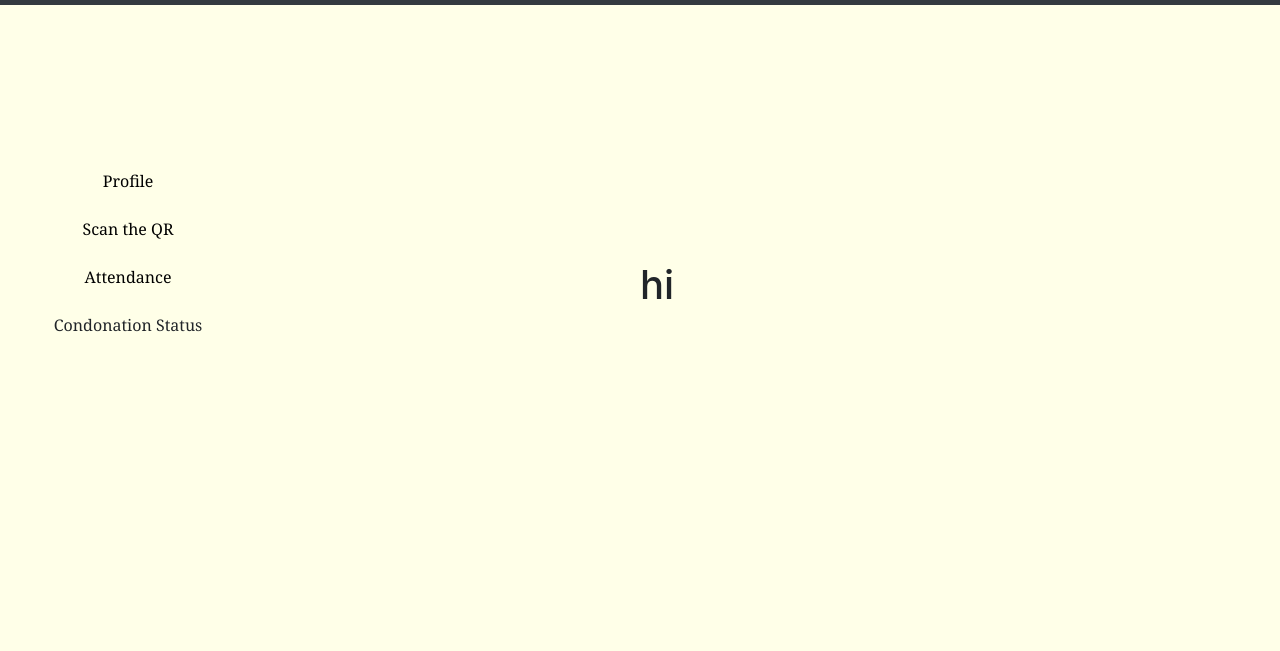
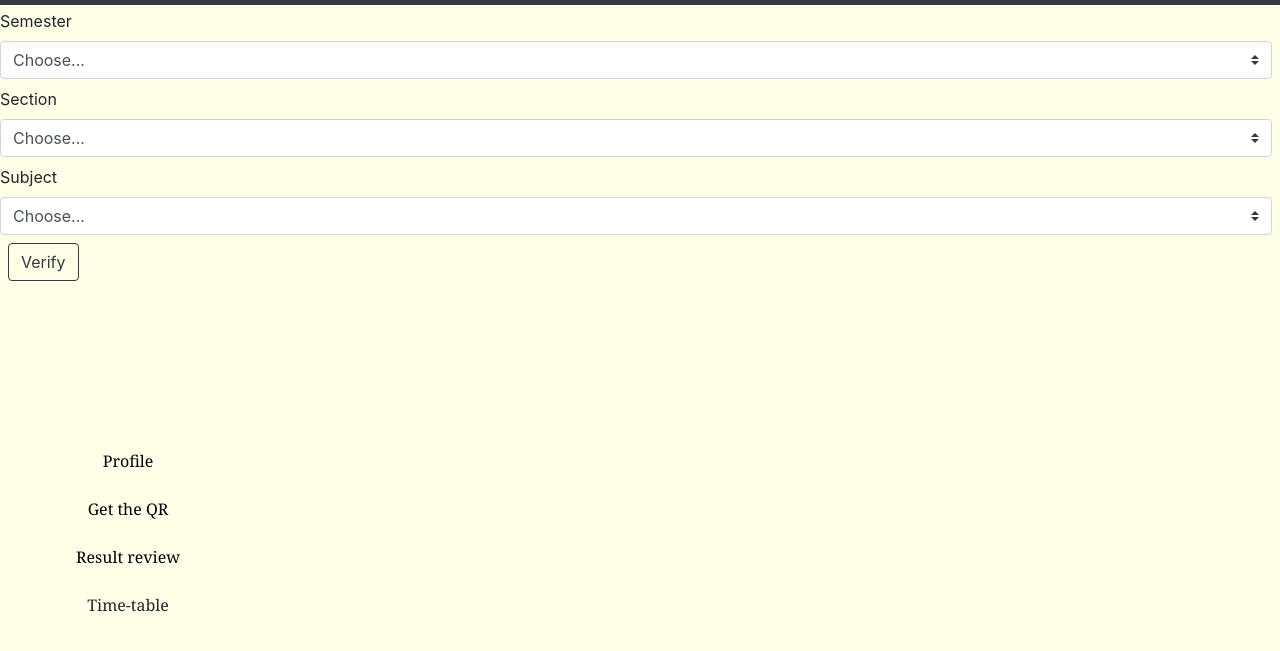
Before and after one commit to kc211/Miniproject, a plain HTML site: page adminpage.html in a window 1280 px wide. Shown: the part 53-704 px from the top of the page. Drawn offline with nearby package versions, Linux system fonts and the light colour scheme.

Commit message:
adding options to admin

```diff
--- a/adminpage.html
+++ b/adminpage.html
@@ -28,31 +28,75 @@
                 <ul class="navbar-nav ml-auto">
 
                     <li class="nav-item">
-                        <a class="nav-link text-dark bg-light" href="#">LogOut</a>
+                        <a class="nav-link text-dark bg-light" href="index.html">LogOut</a>
                     </li>
                 </ul>
             </div>
         </div>
     </nav>
+    <div class="customise">
+
+        <form class="form-inline">
+            <label class="my-1 mr-2" for="semester">Semester</label>
+            <select class="custom-select happy my-1 mr-sm-2" id="semseters">
+                <option selected>Choose...</option>
+                <option value="1">1st</option>
+                <option value="2">2nd</option>
+                <option value="3">3rd</option>
+                <option value="4">4th</option>
+                <option value="5">5th</option>
+                <option value="6">6th</option>
+            </select>
+            <label class="my-1 mr-2" for="Section">Section</label>
+            <select class="custom-select happy  my-1 mr-sm-2" id="Sections">
+            <option selected>Choose...</option>
+            <option value="a">A</option>
+            <option value="b">B</option>
+            <option value="c">C</option>
+
+        </select>
+        <label class="my-1 mr-2" for="Subject">Subject</label>
+        <select class="custom-select happy my-1 mr-sm-2" id="Subject">
+            <option selected>Choose...</option>
+            <option value="wt">Webtechnology</option>
+            <option value="mpi">MPI</option>
+            <option value="se">SE</option>
+            <option value="etc">ETC</option>
+            <option value="cis">CIS</option>
+            <option value="ensa">ENSA</option>
+
+        </select>
+
+
+
+        <button type="submit" class="btn btn-outline-dark my-1 ml-2">Verify</button>
+    </form>
+</div>
+
+
+
     <div class="cin">
 
-        <div class="leftcontainer ml-0" >
+        <div class="leftcontainer ml-0">
             <ul class="nav flex-column">
                 <li class="nav-item details">
-                    <a class="nav-link hoverlink" id="profile" href="#" onclick="document.getElementById('result').innerHTML='bro'">Profile</a>
+                    <a class="nav-link hoverlink" id="profile" href="#"
+                        onclick="document.getElementById('result').innerHTML='bro'">Profile</a>
                 </li>
                 <li class="nav-item details">
-                <a class="nav-link hoverlink" id="scan" href="#">Scan the QR</a>
+                    <a class="nav-link hoverlink" id="scan" href="#">Get the QR</a>
                 </li>
                 <li class="nav-item details">
-                <a class="nav-link hoverlink" href="#">Attendance</a>
+                    <a class="nav-link hoverlink" href="#">Result review</a>
                 </li>
                 <li class="nav-item details">
-                <a class="nav-link hoverlink">Condonation Status</a>
+                    <a class="nav-link hoverlink">Time-table</a>
                 </li>
             </ul>
         </div>
-    <div class="gello" id="result"><h1>hi</h1></div>
+        <div class="gello" id="result">
+            <h1></h1>
+        </div>
     </div>
 <!--JavaScript -->
     <!-- jQuery first, then Popper.js, then Bootstrap JS -->
```
Lines whose indentation alone changed are shown as unchanged.
